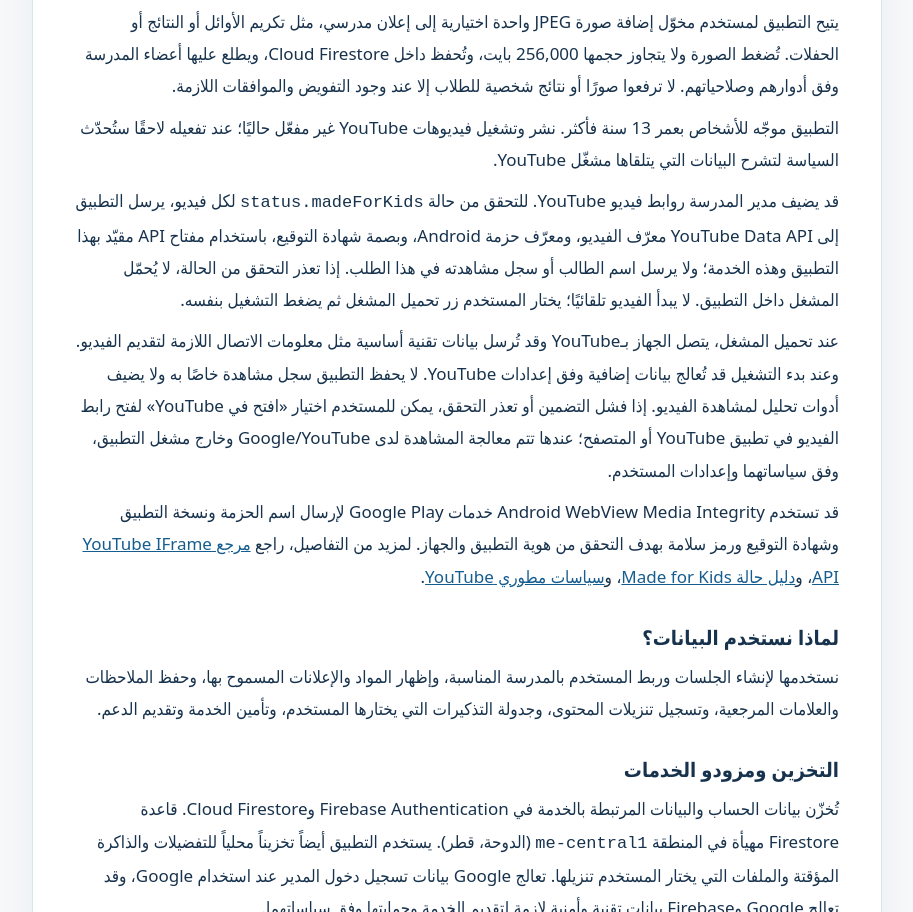
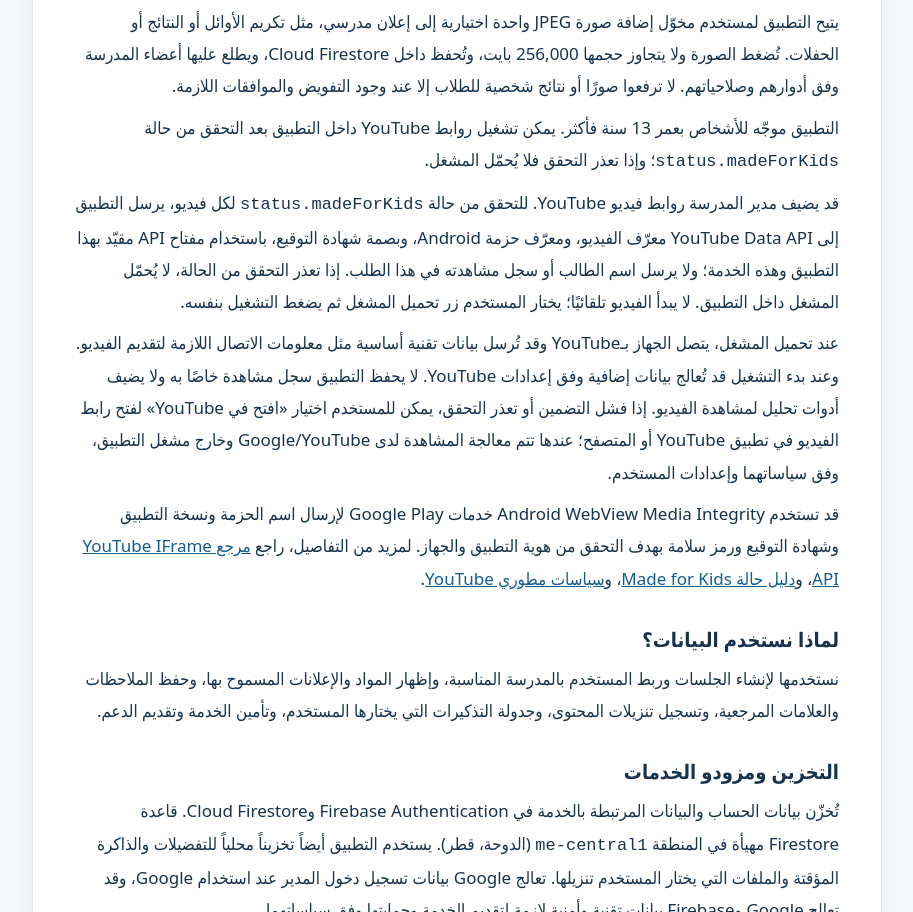
Before and after one commit to a34059850-ops/madrasati-privacy-policy, a plain HTML site: page index.html in a window 1280 px wide. Shown: the part 894-1806 px from the top of the page, without its empty margins (183-1096 px from the left). Drawn offline with Linux system fonts and the light colour scheme.

Commit message:
Clarify YouTube playback availability

```diff
--- a/index.html
+++ b/index.html
@@ -45,7 +45,7 @@
   <p>كما يتعامل التطبيق مع محتوى المدرسة وإعلاناتها وروابط الملفات، وملاحظات الطالب وتظليلاته وعلاماته المرجعية، وإيصالات تنزيل المحتوى التي قد تتضمن معرّف المستخدم والمحتوى والمدرسة ووقت التنزيل. تُحفظ تفضيلات المظهر والإشعارات وبعض الملفات والتنزيلات محلياً على الجهاز.</p>
 
   <p>يتيح التطبيق لمستخدم مخوّل إضافة صورة JPEG واحدة اختيارية إلى إعلان مدرسي، مثل تكريم الأوائل أو النتائج أو الحفلات. تُضغط الصورة ولا يتجاوز حجمها 256,000 بايت، وتُحفظ داخل Cloud Firestore، ويطلع عليها أعضاء المدرسة وفق أدوارهم وصلاحياتهم. لا ترفعوا صورًا أو نتائج شخصية للطلاب إلا عند وجود التفويض والموافقات اللازمة.</p>
-  <p>التطبيق موجّه للأشخاص بعمر 13 سنة فأكثر. نشر وتشغيل فيديوهات YouTube غير مفعّل حاليًا؛ عند تفعيله لاحقًا ستُحدّث السياسة لتشرح البيانات التي يتلقاها مشغّل YouTube.</p>
+  <p>التطبيق موجّه للأشخاص بعمر 13 سنة فأكثر. يمكن تشغيل روابط YouTube داخل التطبيق بعد التحقق من حالة <code>status.madeForKids</code>؛ وإذا تعذر التحقق فلا يُحمّل المشغل.</p>
   <p>قد يضيف مدير المدرسة روابط فيديو YouTube. للتحقق من حالة <code>status.madeForKids</code> لكل فيديو، يرسل التطبيق إلى YouTube Data API معرّف الفيديو، ومعرّف حزمة Android، وبصمة شهادة التوقيع، باستخدام مفتاح API مقيّد بهذا التطبيق وهذه الخدمة؛ ولا يرسل اسم الطالب أو سجل مشاهدته في هذا الطلب. إذا تعذر التحقق من الحالة، لا يُحمّل المشغل داخل التطبيق. لا يبدأ الفيديو تلقائيًا؛ يختار المستخدم زر تحميل المشغل ثم يضغط التشغيل بنفسه.</p>
   <p>عند تحميل المشغل، يتصل الجهاز بـYouTube وقد تُرسل بيانات تقنية أساسية مثل معلومات الاتصال اللازمة لتقديم الفيديو. وعند بدء التشغيل قد تُعالج بيانات إضافية وفق إعدادات YouTube. لا يحفظ التطبيق سجل مشاهدة خاصًا به ولا يضيف أدوات تحليل لمشاهدة الفيديو. إذا فشل التضمين أو تعذر التحقق، يمكن للمستخدم اختيار «افتح في YouTube» لفتح رابط الفيديو في تطبيق YouTube أو المتصفح؛ عندها تتم معالجة المشاهدة لدى Google/YouTube وخارج مشغل التطبيق، وفق سياساتهما وإعدادات المستخدم.</p>
   <p>قد تستخدم Android WebView Media Integrity خدمات Google Play لإرسال اسم الحزمة ونسخة التطبيق وشهادة التوقيع ورمز سلامة بهدف التحقق من هوية التطبيق والجهاز. لمزيد من التفاصيل، راجع <a href="https://developers.google.com/youtube/iframe_api_reference">مرجع YouTube IFrame API</a>، و<a href="https://developers.google.com/youtube/data/guides/made_for_kids_status">دليل حالة Made for Kids</a>، و<a href="https://developers.google.com/youtube/terms/developer-policies">سياسات مطوري YouTube</a>.</p>
```
